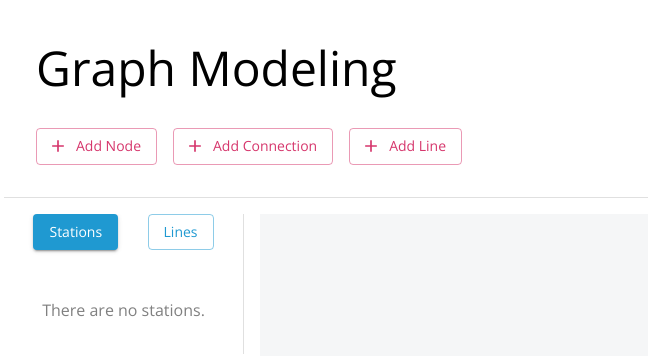
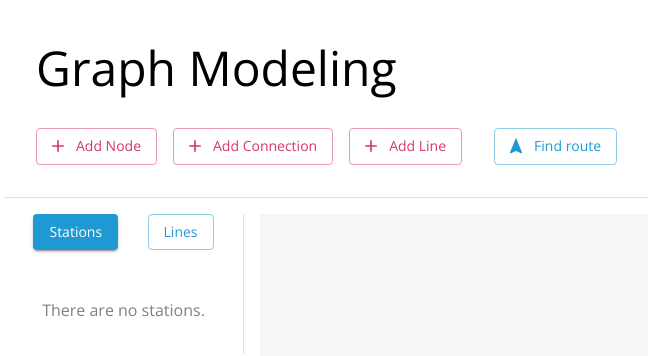
Before and after one commit to BernardMoy/react-map, a React (Vite) app: page / in a window 1280 px wide. Shown: the top 356 px of the page, without its empty margins (4-652 px from the left). Built offline with nearby package versions, Linux system fonts and the light colour scheme.

Commit message:
Find route button

```diff
--- a/src/components/TopBar.tsx
+++ b/src/components/TopBar.tsx
@@ -3,6 +3,7 @@ import { CONTENT_MARGIN, TITLE_MARGIN } from "./Values";
 import CustomButton from "./CustomButton";
 import AddIcon from "@mui/icons-material/Add";
 import DeleteIcon from "@mui/icons-material/Delete";
+import NavigationIcon from "@mui/icons-material/Navigation";
 import { useContext, useState } from "react";
 import NewLineDialog from "./NewLineDialog";
 import { TopBarContext } from "../pages/Home";
@@ -56,6 +57,9 @@ export default function TopBar() {
   const onDeleteEdgeClicked = () => {
     setOpenDeleteEdgeDialog(true);
   };
+
+  // function when the FIND ROUTE button is clicked
+  const onFindRouteClicked = () => {};
 
   return (
     <Box
@@ -123,6 +127,17 @@ export default function TopBar() {
             onClick={onDeleteEdgeClicked}
           />
         )}
+
+        {/* The button for finding distances */}
+        <Box sx={{ ml: CONTENT_MARGIN }}>
+          <CustomButton
+            text={"Find route"}
+            variant={"outlined"}
+            color={"secondary"}
+            startIcon={<NavigationIcon />}
+            onClick={onFindRouteClicked}
+          />
+        </Box>
       </Box>
 
       {/* Dialogs that is accessed through top bar buttons  */}
```
Also changed, not shown: 1 other file (tests, documents, lock files or other folders).
